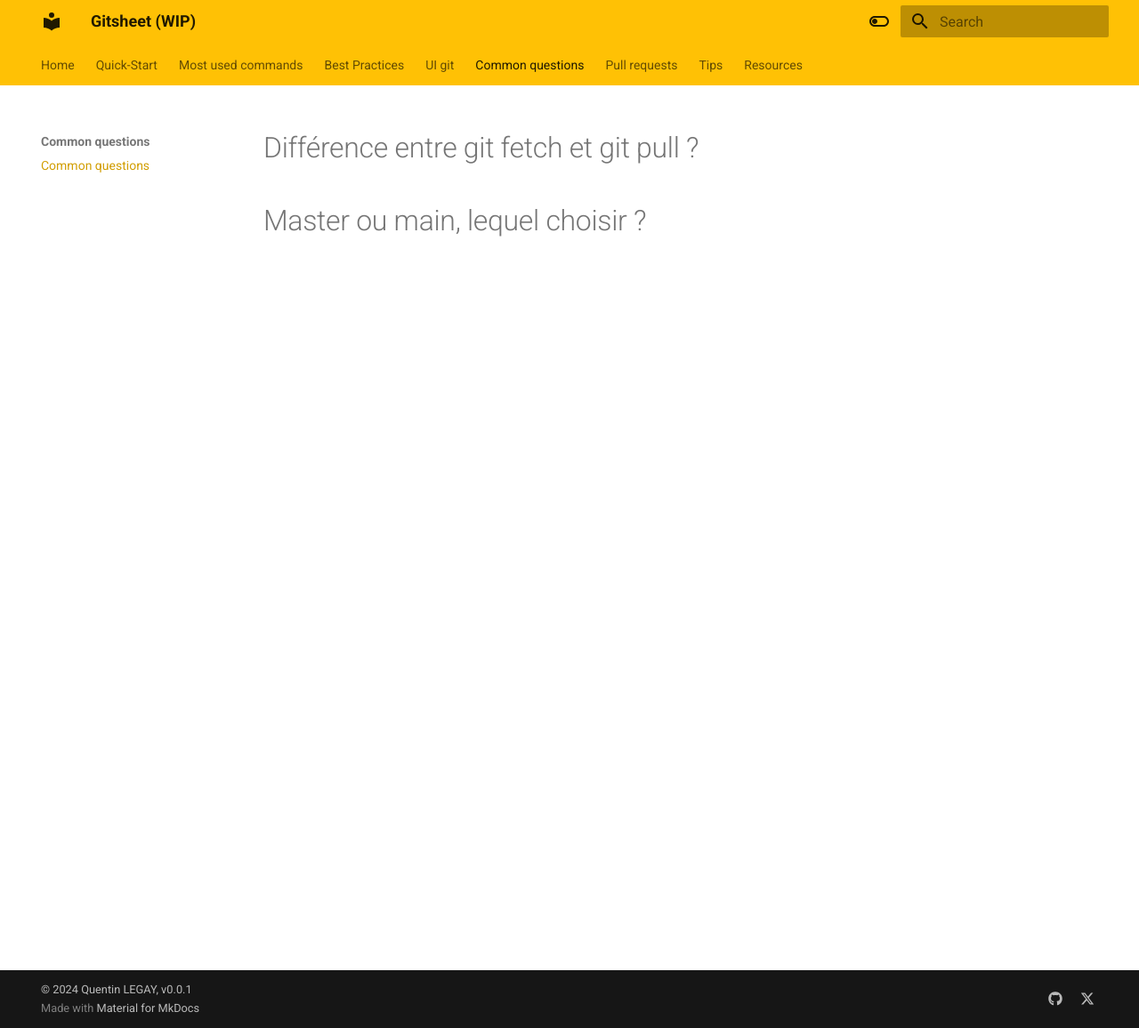
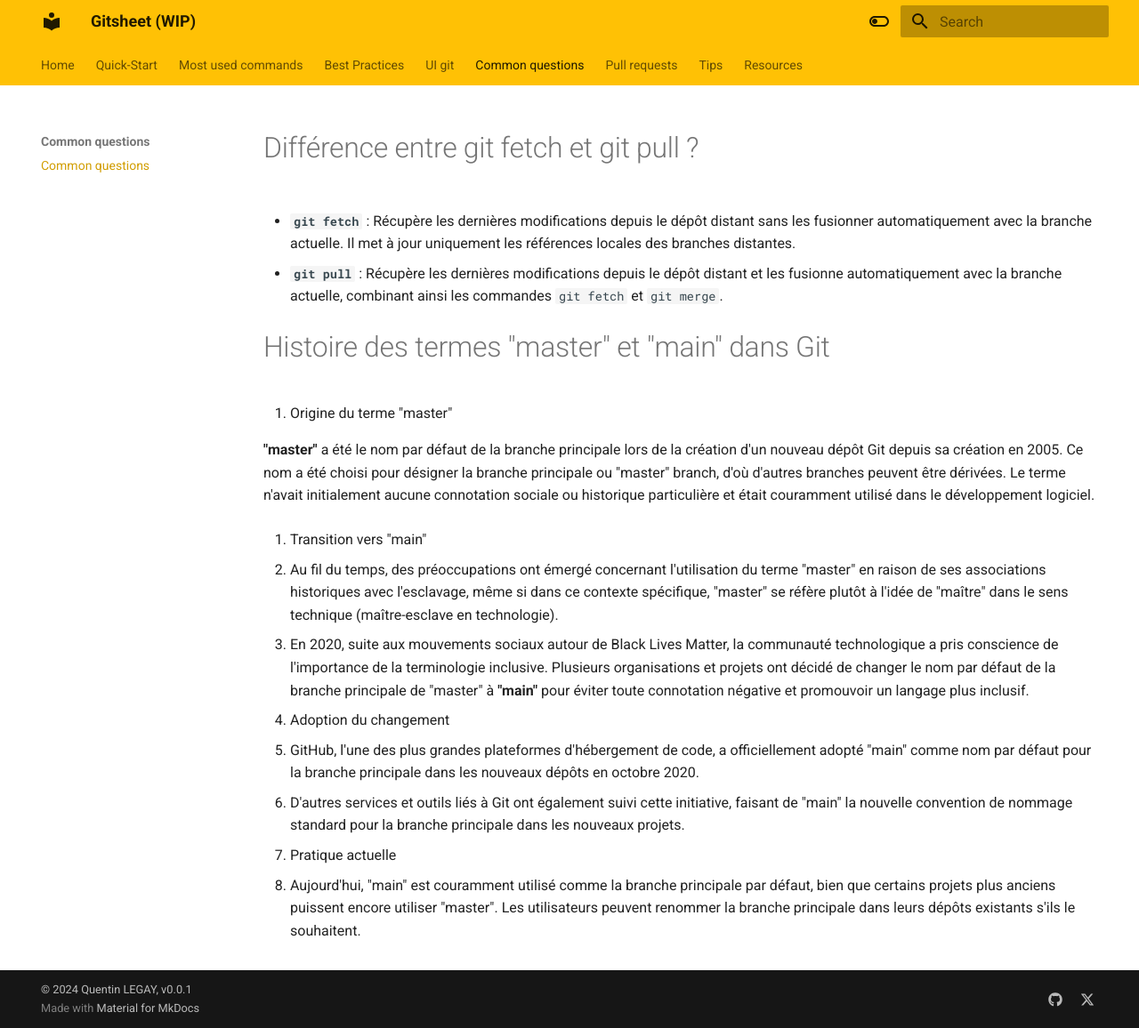
Before and after one commit to quentinlegay/gitsheet, an MkDocs documentation site: the page built from docs/common_questions.md, in a window 1280 px wide and 1156 px high. Shown: the whole window at 89% size. Built offline with MkDocs 1.6.1 and Material for MkDocs 9.7.7, drawn with Linux system fonts in a browser that asks for light colours.

```diff
--- a/docs/common_questions.md
+++ b/docs/common_questions.md
@@ -1,3 +1,27 @@
 # Différence entre git fetch et git pull ?
 
-# Master ou main, lequel choisir ?
+- **`git fetch`** : Récupère les dernières modifications depuis le dépôt distant sans les fusionner automatiquement avec la branche actuelle. Il met à jour uniquement les références locales des branches distantes.
+
+- **`git pull`** : Récupère les dernières modifications depuis le dépôt distant et les fusionne automatiquement avec la branche actuelle, combinant ainsi les commandes `git fetch` et `git merge`.
+
+# Histoire des termes "master" et "main" dans Git
+
+1. Origine du terme "master"
+
+**"master"** a été le nom par défaut de la branche principale lors de la création d'un nouveau dépôt Git depuis sa création en 2005. Ce nom a été choisi pour désigner la branche principale ou "master" branch, d'où d'autres branches peuvent être dérivées. Le terme n'avait initialement aucune connotation sociale ou historique particulière et était couramment utilisé dans le développement logiciel.
+
+2. Transition vers "main"
+
+- Au fil du temps, des préoccupations ont émergé concernant l'utilisation du terme "master" en raison de ses associations historiques avec l'esclavage, même si dans ce contexte spécifique, "master" se réfère plutôt à l'idée de "maître" dans le sens technique (maître-esclave en technologie).
+
+- En 2020, suite aux mouvements sociaux autour de Black Lives Matter, la communauté technologique a pris conscience de l'importance de la terminologie inclusive. Plusieurs organisations et projets ont décidé de changer le nom par défaut de la branche principale de "master" à **"main"** pour éviter toute connotation négative et promouvoir un langage plus inclusif.
+
+3. Adoption du changement
+
+- GitHub, l'une des plus grandes plateformes d'hébergement de code, a officiellement adopté "main" comme nom par défaut pour la branche principale dans les nouveaux dépôts en octobre 2020.
+
+- D'autres services et outils liés à Git ont également suivi cette initiative, faisant de "main" la nouvelle convention de nommage standard pour la branche principale dans les nouveaux projets.
+
+4. Pratique actuelle
+
+- Aujourd'hui, "main" est couramment utilisé comme la branche principale par défaut, bien que certains projets plus anciens puissent encore utiliser "master". Les utilisateurs peuvent renommer la branche principale dans leurs dépôts existants s'ils le souhaitent.
```
Also changed, not shown: README.md (+5 -0 lines), docs/most_used_commands.md (+6 -1 lines).
